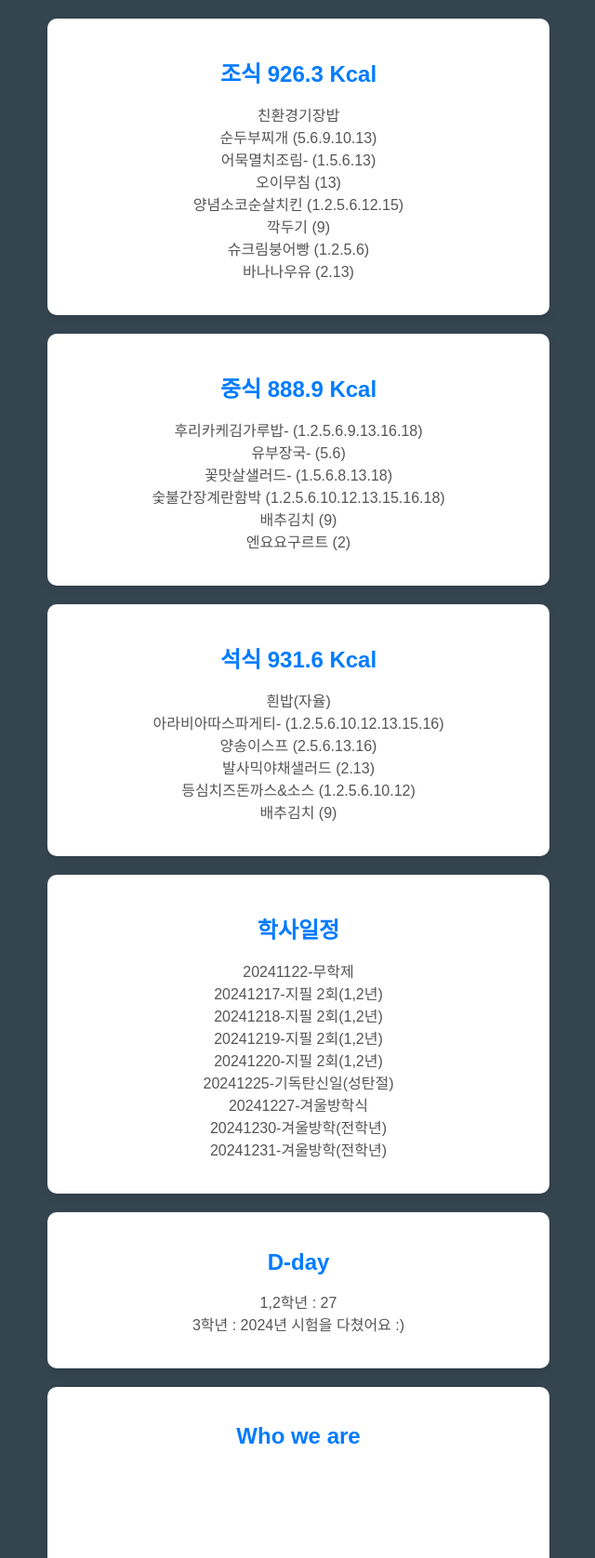
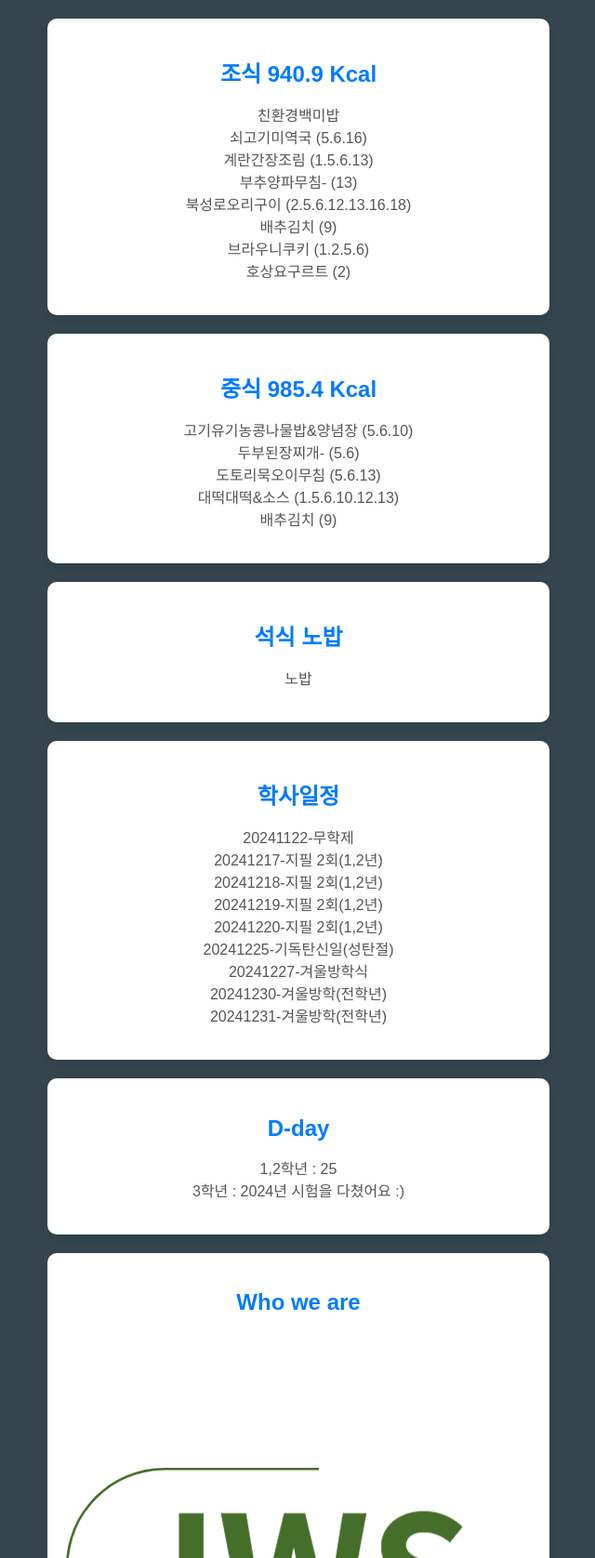
Before and after one commit to hy87412/muhak_apiserver_project, a Flask app: template templates/bobpage.html in a window 1280 px wide. Shown: the top 1676 px of the page at 93% size, without its empty margins (319-959 px from the left). Run offline with Flask 3, Linux system fonts and the light colour scheme; the template is opened without the code that fills it, so the values that code supplies are empty; parts of the project's set-up code (start-up, migrations or seed data) failed here and were passed over.

Commit message:
complete

```diff
--- a/templates/bobpage.html
+++ b/templates/bobpage.html
@@ -58,20 +58,20 @@
     <div class="meal-container">
         <!-- 조식 섹션 -->
         <div class="meal">
-            <h2>조식 926.3 Kcal</h2>
-            <p>친환경기장밥 <br/>순두부찌개 (5.6.9.10.13)<br/>어묵멸치조림- (1.5.6.13)<br/>오이무침 (13)<br/>양념소코순살치킨 (1.2.5.6.12.15)<br/>깍두기 (9)<br/>슈크림붕어빵 (1.2.5.6)<br/>바나나우유 (2.13)</p>
+            <h2>조식 940.9 Kcal</h2>
+            <p>친환경백미밥 <br/>쇠고기미역국 (5.6.16)<br/>계란간장조림 (1.5.6.13)<br/>부추양파무침- (13)<br/>북성로오리구이 (2.5.6.12.13.16.18)<br/>배추김치 (9)<br/>브라우니쿠키 (1.2.5.6)<br/>호상요구르트 (2)</p>
         </div>
 
         <!-- 중식 섹션 -->
         <div class="meal">
-            <h2>중식 888.9 Kcal</h2>
-            <p>후리카케김가루밥- (1.2.5.6.9.13.16.18)<br/>유부장국- (5.6)<br/>꽃맛살샐러드- (1.5.6.8.13.18)<br/>숯불간장계란함박 (1.2.5.6.10.12.13.15.16.18)<br/>배추김치 (9)<br/>엔요요구르트 (2)</p>
+            <h2>중식 985.4 Kcal</h2>
+            <p>고기유기농콩나물밥&양념장 (5.6.10)<br/>두부된장찌개- (5.6)<br/>도토리묵오이무침 (5.6.13)<br/>대떡대떡&소스 (1.5.6.10.12.13)<br/>배추김치 (9)</p>
         </div>
 
         <!-- 석식 섹션 -->
         <div class="meal">
-            <h2>석식 931.6 Kcal</h2>
-            <p>흰밥(자율) <br/>아라비아따스파게티- (1.2.5.6.10.12.13.15.16)<br/>양송이스프 (2.5.6.13.16)<br/>발사믹야채샐러드 (2.13)<br/>등심치즈돈까스&소스 (1.2.5.6.10.12)<br/>배추김치 (9)</p>
+            <h2>석식 노밥</h2>
+            <p>노밥</p>
         </div>
 
         <!-- 학사일정 섹션 -->
@@ -83,7 +83,7 @@
         <!-- D-day 섹션 -->
         <div class="meal">
             <h2>D-day</h2>
-            <p>1,2학년 : 27 <br/>3학년 : 2024년 시험을 다쳤어요 :)</p>
+            <p>1,2학년 : 25 <br/>3학년 : 2024년 시험을 다쳤어요 :)</p>
         </div>
 
         <!-- JWS 섹션 -->
```
